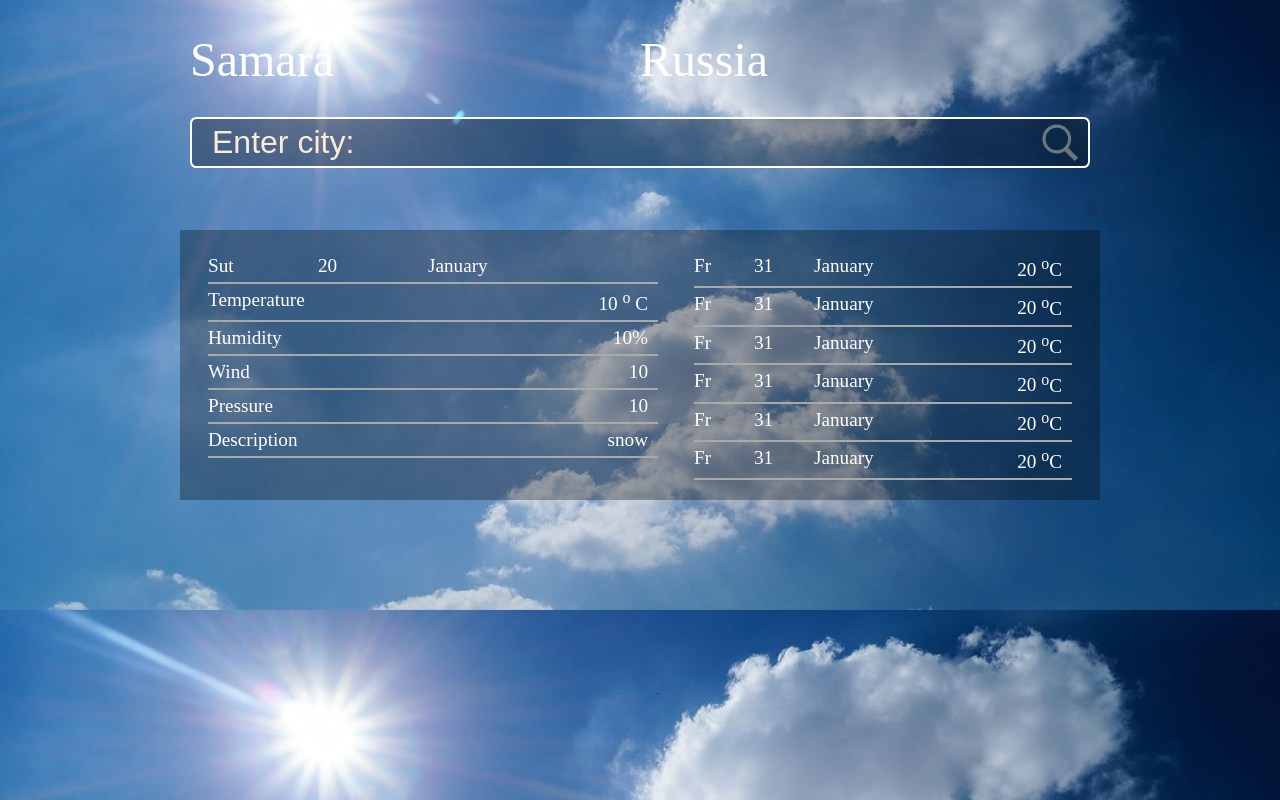
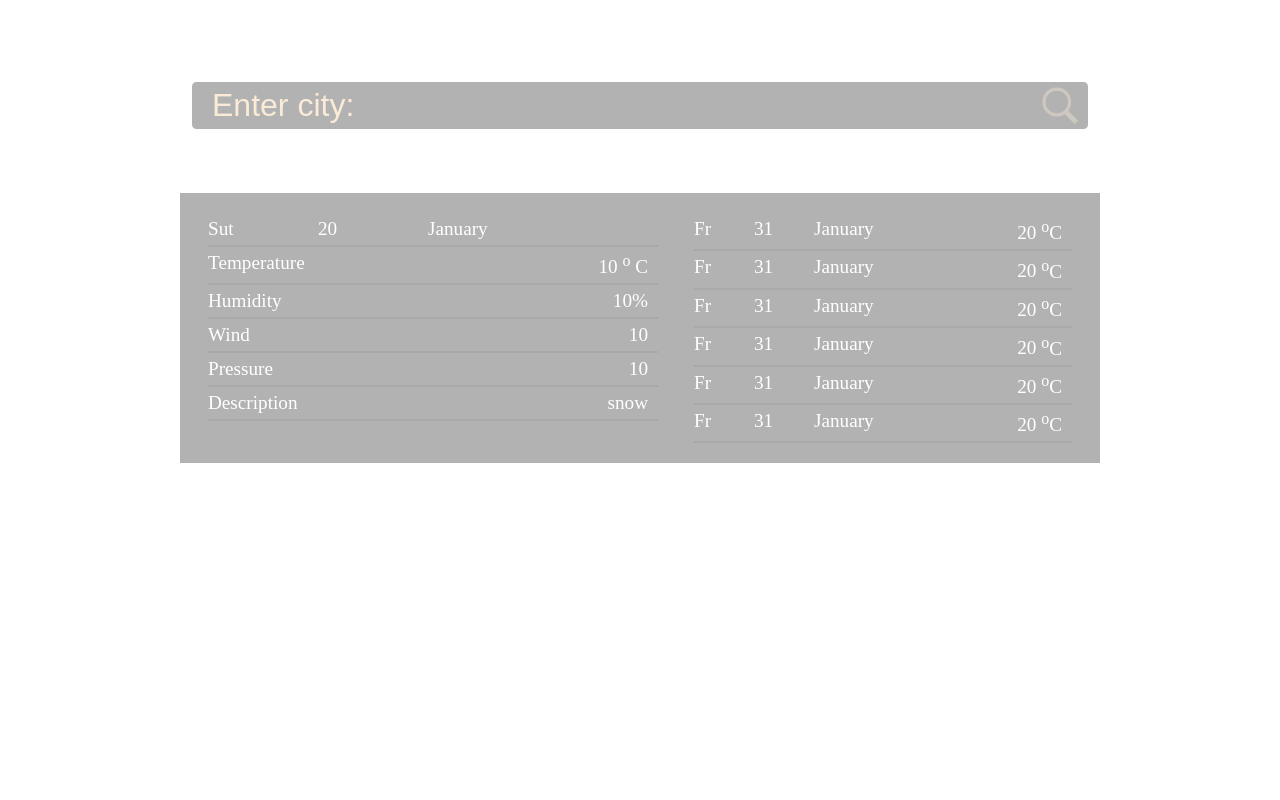
Before and after one commit to VladimirTyalo/weather, a website built with webpack: page src/index.html in a window 1280 px wide. Built offline with nearby package versions, Linux system fonts and the light colour scheme; no server answers.

Commit message:
remove old background from css

```diff
--- a/src/css/styles.css
+++ b/src/css/styles.css
@@ -3,11 +3,10 @@ body {
   padding: 0;
   transition: background-image .5s;
   color: white;
-  background-image: url('../img/sunny-min.jpg');
+  backgrond-color: #819cab;
   background-repeat: no-repeat repeat;
   background-position: center;
   background-size: cover;
-  backgrond-color: #9ab4b6;
   /* customization of a scrollbar for IE */
   scrollbar-face-color: white;
 }
@@ -103,7 +102,6 @@ ul {
 }
 
 .header__title {
-  font-size: 3em;
   display: flex;
   flex-flow: row wrap;
 }
```
